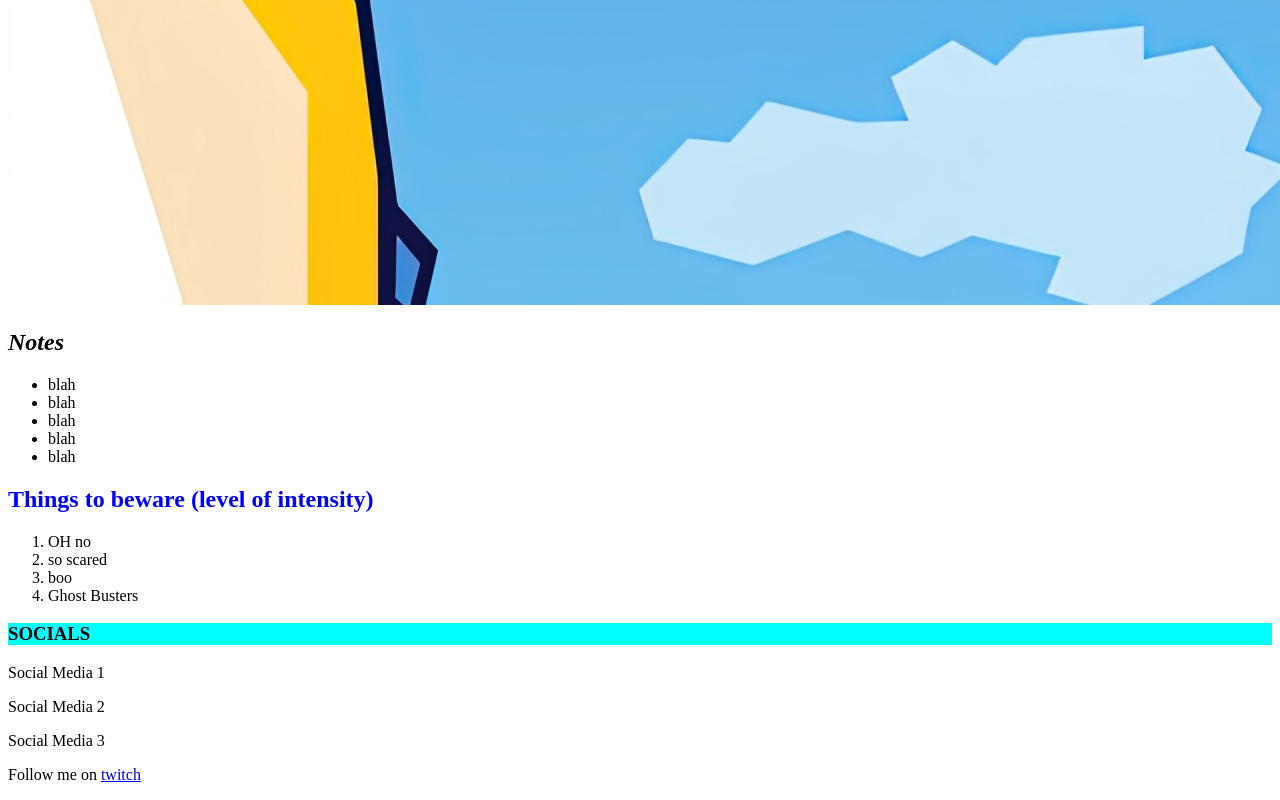
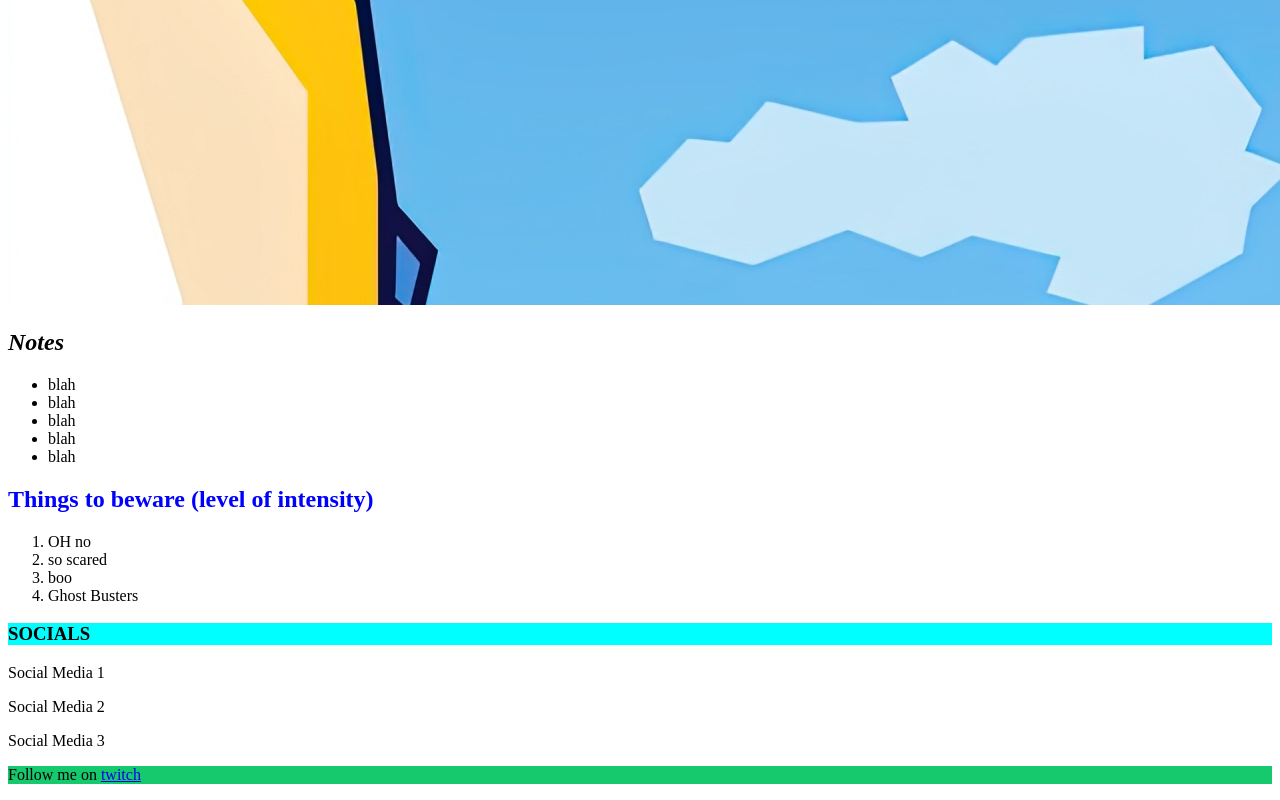
Before and after one commit to simioyin222/PracticeW1, a plain HTML site: page index.html in a window 1280 px wide. Shown: the part 2655-3455 px from the top of the page. Drawn offline with Linux system fonts and the light colour scheme.

Commit message:
add green background id selction to html and css

```diff
--- a/css/styles.css
+++ b/css/styles.css
@@ -6,3 +6,7 @@ h1 {
 .social-media {
   background-color: aqua;
 }
+
+#follow-me {
+  background-color: rgb(21, 201, 108);
+}
--- a/index.html
+++ b/index.html
@@ -36,6 +36,6 @@
     <p>Social Media 2</p>
     <p>Social Media 3</p>
 
-    <p>Follow me on <a href="https://www.twitch.tv/tobbdawgg">twitch</a></p>
+    <p id="follow-me">Follow me on <a href="https://www.twitch.tv/tobbdawgg">twitch</a></p>
   </body>
 </html>
```
